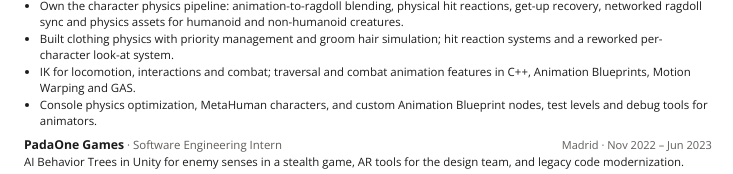
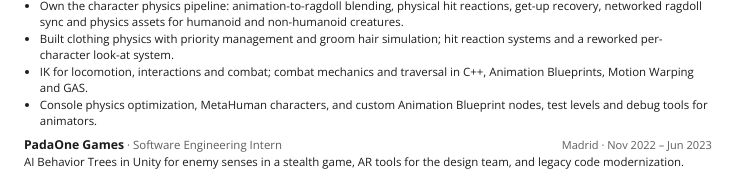
Before and after one commit to alvarocabrero/CV_AlvaroCabreroBarros, a plain HTML site: page cv/cv.html in a window 1280 px wide. Shown: the part 395-569 px from the top of the page, 29-762 px from the left. Drawn offline with Linux system fonts and the light colour scheme.

Commit message:
Call the gameplay work combat mechanics
Co-Authored-By: Claude Opus 5.5 <noreply@anthropic.com>
Claude-Session: https://claude.ai/code/session_01BbBv3yL1bKdiQaiPCJG6oB

```diff
--- a/cv/cv.html
+++ b/cv/cv.html
@@ -67,7 +67,7 @@ li{margin:.25mm 0}
     <li>Implemented core gameplay mechanics and animations on AAA projects: <b>Turok: Origins</b> (<a href="https://www.youtube.com/watch?v=_f3btFcO1CM">story</a> and <a href="https://www.youtube.com/watch?v=rf-Hp_OI054">gameplay</a> trailers, <a href="https://store.steampowered.com/app/1967610/Turok_Origins/">Steam</a>) and the <b>Untitled John Wick</b> game (<a href="https://www.youtube.com/watch?v=Ap5JlQ680E8">reveal trailer</a>, <a href="https://store.steampowered.com/app/2947860/Untitled_John_Wick_Game/">Steam</a>).</li>
     <li>Own the character physics pipeline: animation-to-ragdoll blending, physical hit reactions, get-up recovery, networked ragdoll sync and physics assets for humanoid and non-humanoid creatures.</li>
     <li>Built clothing physics with priority management and groom hair simulation; hit reaction systems and a reworked per-character look-at system.</li>
-    <li>IK for locomotion, interactions and combat; traversal and combat animation features in C++, Animation Blueprints, Motion Warping and GAS.</li>
+    <li>IK for locomotion, interactions and combat; combat mechanics and traversal in C++, Animation Blueprints, Motion Warping and GAS.</li>
     <li>Console physics optimization, MetaHuman characters, and custom Animation Blueprint nodes, test levels and debug tools for animators.</li>
   </ul>
 </div>
```
Also changed, not shown: index.html (+1 -1 lines), 1 other file.
